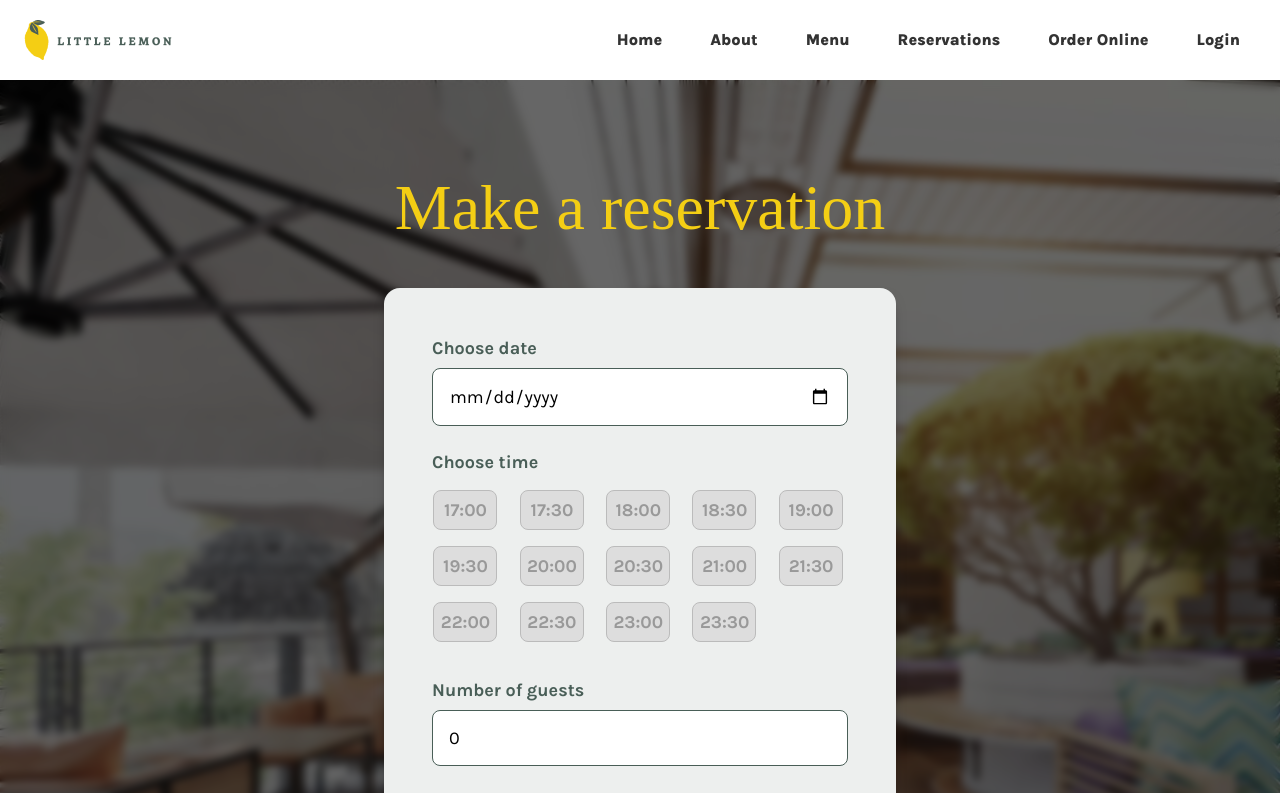
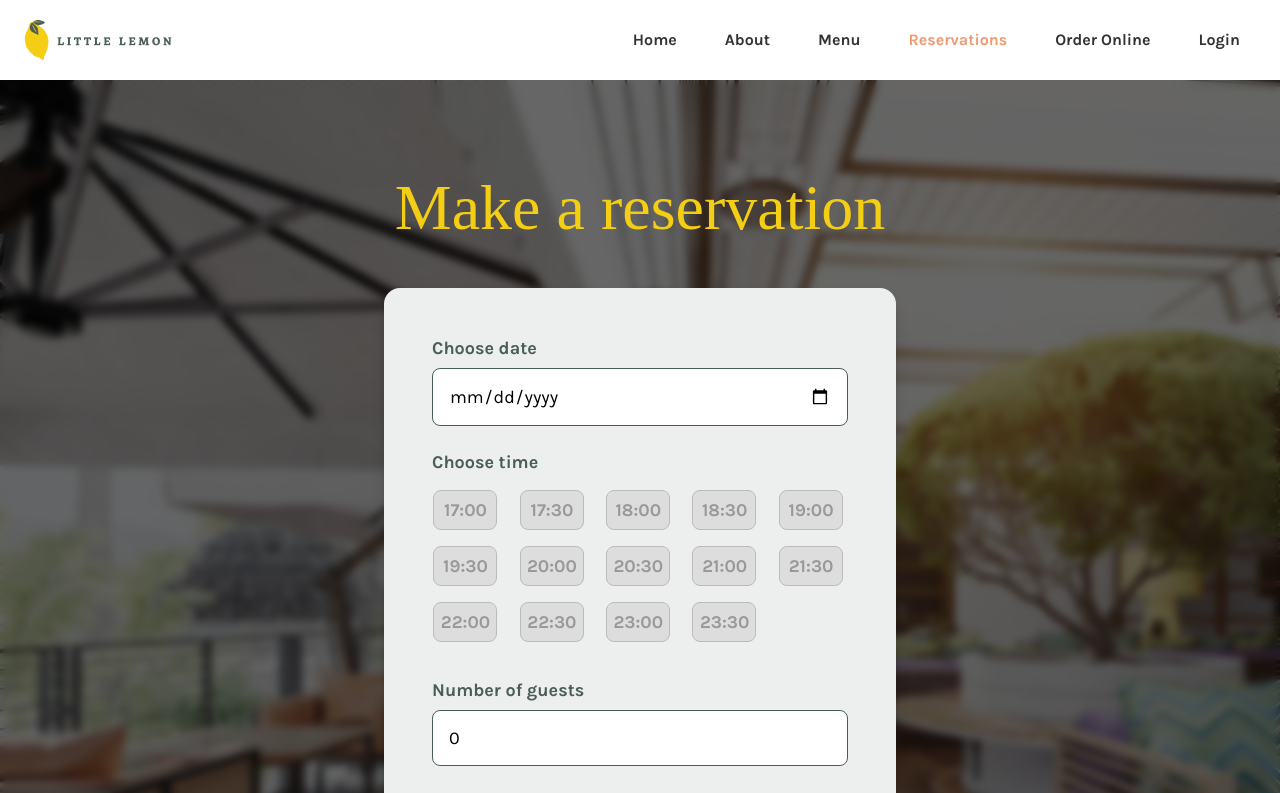
Before and after one commit to tobypowell/little-lemon, a React (Create React App) app: page /booking in a window 1280 px wide. Shown: the top 793 px of the page. Built offline with nearby package versions, Linux system fonts and the light colour scheme; a web font is replaced by a local one.

Commit message:
added NavLink instead of Link to take advantage of active state

```diff
--- a/src/components/BookingForm/BookingForm.css
+++ b/src/components/BookingForm/BookingForm.css
@@ -41,6 +41,10 @@ form.booking-form button[type='submit'] {
   height: 3.5rem;
 }
 
+form.booking-form button.loading {
+  background-color: var(--charcoal);
+}
+
 form.booking-form .error {
   color: var(--error);
   font-weight: 400;
--- a/src/components/BookingForm/BookingForm.jsx
+++ b/src/components/BookingForm/BookingForm.jsx
@@ -107,7 +107,10 @@ const BookingForm = ({
             ))}
           </select>
         </label>
-        <button aria-label='on Click' type='submit' className='form-submit'>
+        <button
+          aria-label='on Click'
+          type='submit'
+          className={`${loading && 'loading'} form-submit`}>
           {loading ? <Loader /> : 'Make Reservation'}
         </button>
       </form>
--- a/src/components/Loader/Loader.css
+++ b/src/components/Loader/Loader.css
@@ -1,6 +1,7 @@
 .spinner {
   transform-origin: center;
   animation: spinner 0.75s step-end infinite;
+  fill: var(--leafLight);
 }
 @keyframes spinner {
   8.3% {
--- a/src/components/Navigation/Navigation.css
+++ b/src/components/Navigation/Navigation.css
@@ -32,7 +32,7 @@
 .main-nav a {
   display: inline-block;
   font-size: 1.5rem;
-  font-weight: 800;
+  font-weight: 700;
   padding: 1.75rem 1rem;
   display: block;
   text-align: center;
--- a/src/components/Navigation/Navigation.jsx
+++ b/src/components/Navigation/Navigation.jsx
@@ -1,5 +1,5 @@
 import React from 'react';
-import { Link } from 'react-router-dom';
+import { NavLink } from 'react-router-dom';
 import './Navigation.css';
 
 const Navigation = ({ navType, navActive }) => {
@@ -7,9 +7,9 @@ const Navigation = ({ navType, navActive }) => {
     <nav className={`navigation ${navType} ${navActive ? 'active' : ''}`}>
       <ul>
         <li>
-          <Link to='/' title='Home'>
+          <NavLink to='/' title='Home'>
             Home
-          </Link>
+          </NavLink>
         </li>
         <li>
           <a href='#' title='About'>
@@ -22,9 +22,9 @@ const Navigation = ({ navType, navActive }) => {
           </a>
         </li>
         <li>
-          <Link to='/booking' title='Reservations'>
+          <NavLink to='/booking' title='Reservations'>
             Reservations
-          </Link>
+          </NavLink>
         </li>
         <li>
           <a href='#' title='Order Online'>
```
